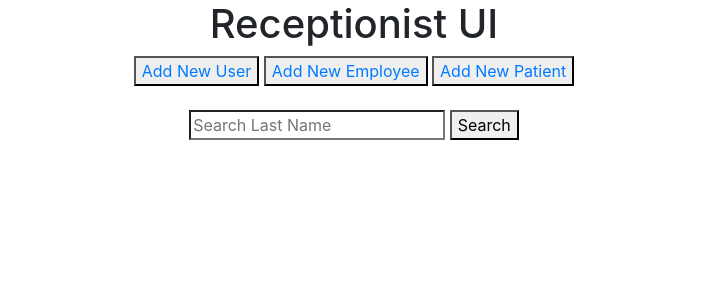
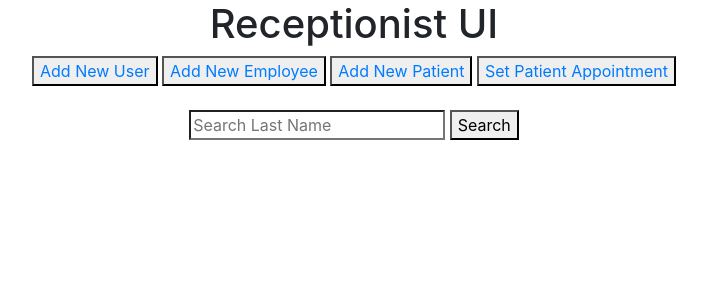
Before and after one commit to t0bio/CSI2132-Final-Project, a Django app: page /receptionist/ in a window 1280 px wide. Shown: the top 300 px of the page, without its empty margins (286-993 px from the left). Run offline with Django 4.2, Linux system fonts and the light colour scheme; some libraries are stand-ins or nearby versions.

Commit message:
Set Appointment Functionality Added

```diff
--- a/DCMS/main/templates/main/receptionistUI.html
+++ b/DCMS/main/templates/main/receptionistUI.html
@@ -12,6 +12,7 @@
 <button><a href="/register">Add New User</a></button>
 <button><a href="/registeremployee">Add New Employee</a></button>
 <button><a href="/registerpatient">Add New Patient</a></button>
+<button><a href="/set_appointment">Set Patient Appointment</a></button>
 
 <br>
 <br>
--- a/DCMS/main/urls.py
+++ b/DCMS/main/urls.py
@@ -16,5 +16,6 @@ urlpatterns = [
     path("registeremployee/", views.registerEmployee, name = "registeremployee"),
     path("searchuser/", views.searchUser, name = "searchuser"),
     path('show_user/<user_id>', views.show_user, name="show_user"),
-    path('update_user/<user_id>', views.update_user, name="update_user")
+    path('update_user/<user_id>', views.update_user, name="update_user"),
+    path('set_appointment', views.set_appointment, name="set_appointment"),
 ]
--- a/DCMS/main/views.py
+++ b/DCMS/main/views.py
@@ -1,8 +1,8 @@
 
 from django.shortcuts import redirect, render
 from django.http import HttpResponse
-from .models import Employee, Patient, User
-from .forms import RegisterUser, RegisterPatient, RegisterEmployee
+from .models import Appointment, Employee, Patient, User
+from .forms import RegisterUser, RegisterPatient, RegisterEmployee, SetAppointment
 
 def index(response):
     return render(response, "main/home.html", {})
@@ -105,3 +105,32 @@ def update_user(request, user_id):
         form.save()
         return redirect('receptionist')
     return render(request, "main/update_user.html", {"user":user, "form":form})
+
+
+def set_appointment(request):
+    if request.method == "POST":
+        form = SetAppointment(request.POST)
+
+        if form.is_valid():
+            app_id = form.cleaned_data["appointment_id"]
+            st = form.cleaned_data["starttime"]
+            app_date = form.cleaned_data["appointment_date"]
+            et = form.cleaned_data["endtime"]
+            app_type = form.cleaned_data["appointment_type"]
+            s = form.cleaned_data["status"]
+            ra = form.cleaned_data["room_assigned"]
+            em = form.cleaned_data["employee"]
+            pat = form.cleaned_data["patient"]
+
+
+            app = Appointment(appointment_id = app_id, starttime = st,  appointment_date = app_date,
+                endtime = et, appointment_type = app_type,
+                status = s, room_assigned =ra, employee = em,
+                patient = pat)
+
+            app.save()
+
+    else:
+        form = SetAppointment()
+
+    return render(request, "main/set_appointment.html", {"form":form})
```
Also changed, not shown: DCMS/main/forms.py (+7 -1 lines), DCMS/main/templates/main/set_appointment.html (added, +22 -0 lines), DCMS/db.sqlite3.
